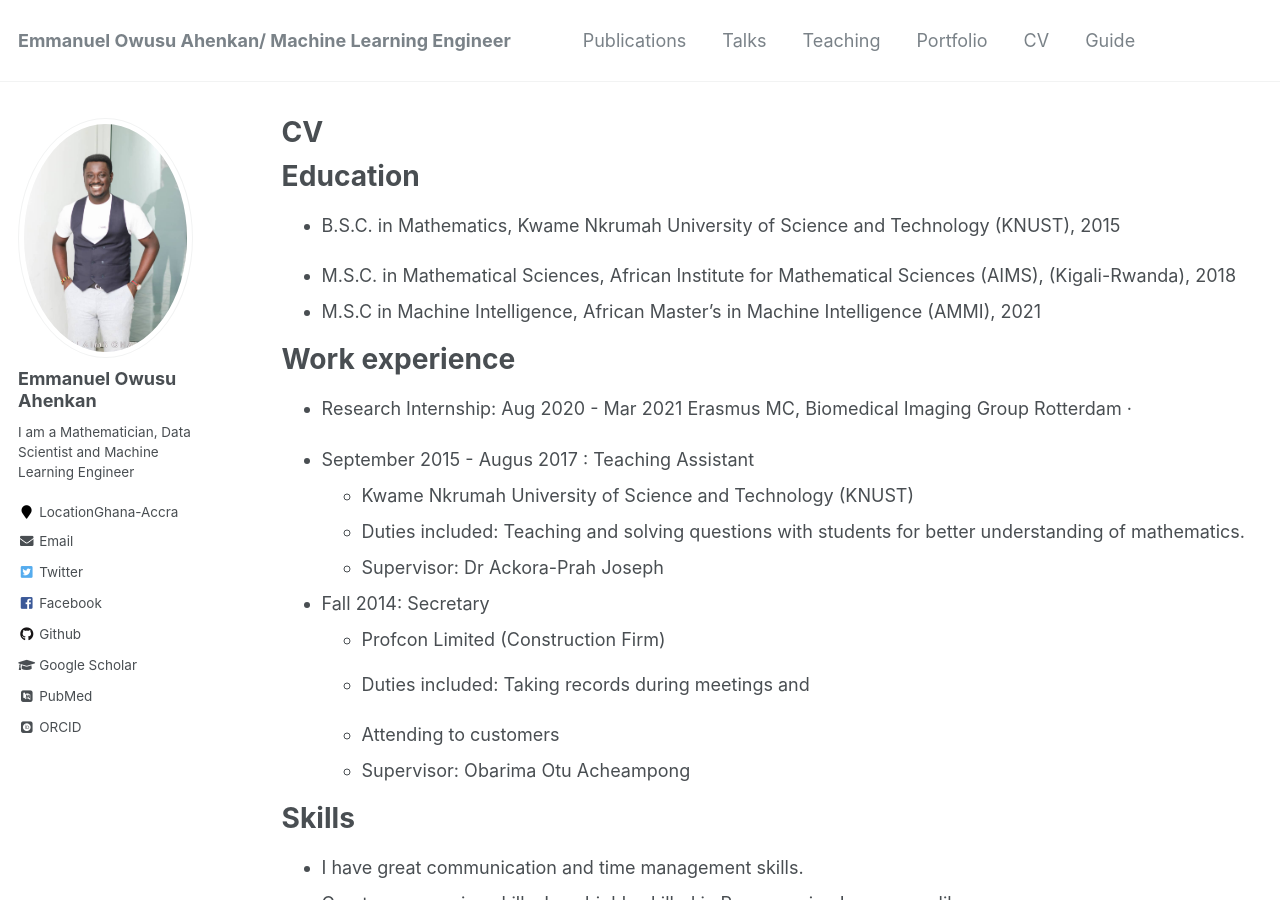
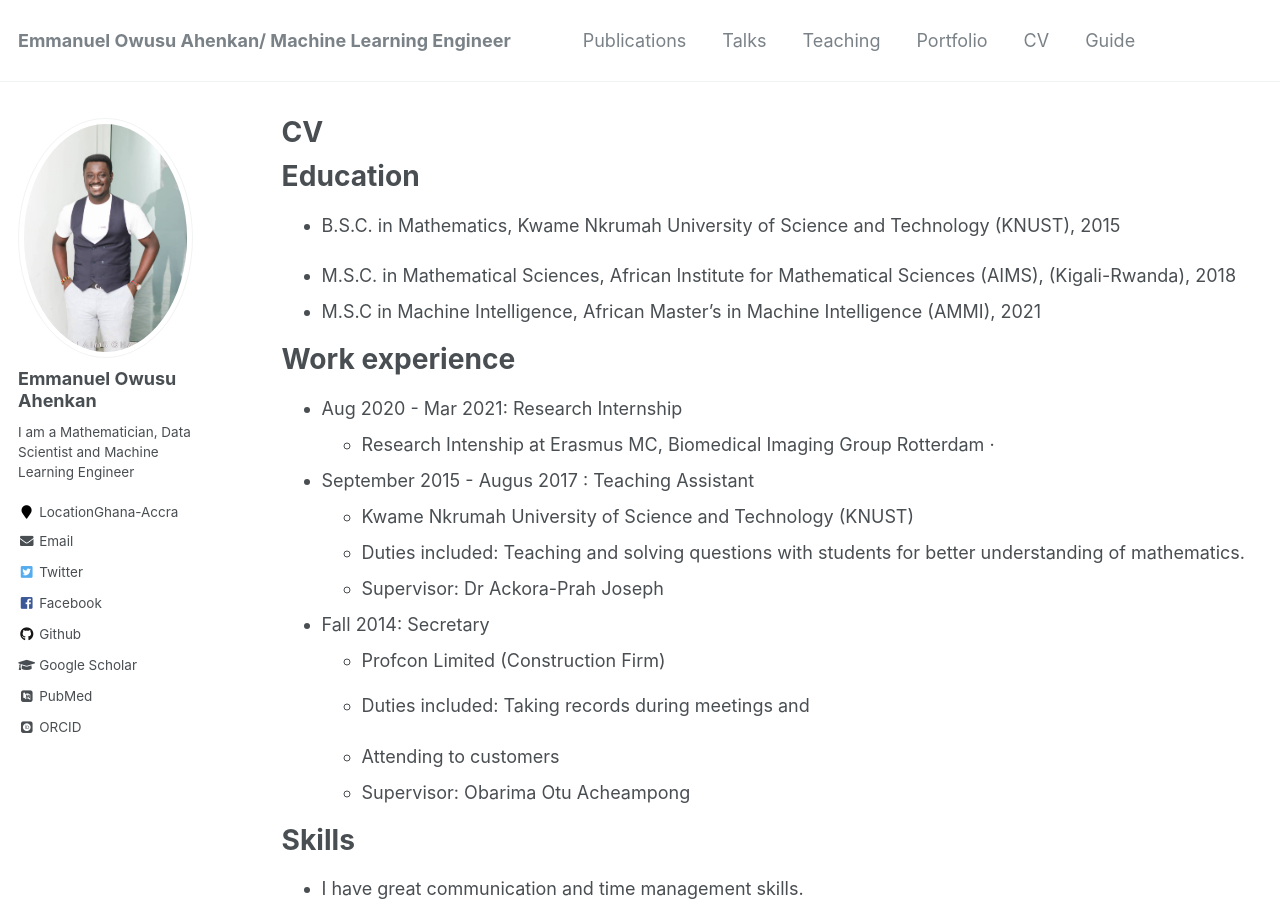
Before and after one commit to EmmanuelOwusu/EmmanuelOwusu.github.io, a Jekyll site: the page built from _pages/cv.md, in a window 1280 px wide and 900 px high. Built offline with Jekyll 4.4.1, drawn with Linux system fonts in a browser that asks for light colours; some web fonts are replaced.

Commit message:
Update cv.md

```diff
--- a/_pages/cv.md
+++ b/_pages/cv.md
@@ -20,8 +20,8 @@ Education
 Work experience
 ======
 
- * Research Internship: Aug 2020 - Mar 2021
-Erasmus MC, Biomedical Imaging Group Rotterdam ·
+ * Aug 2020 - Mar 2021: Research Internship
+    * Research Intenship at Erasmus MC, Biomedical Imaging Group Rotterdam ·
 
 
 
```
